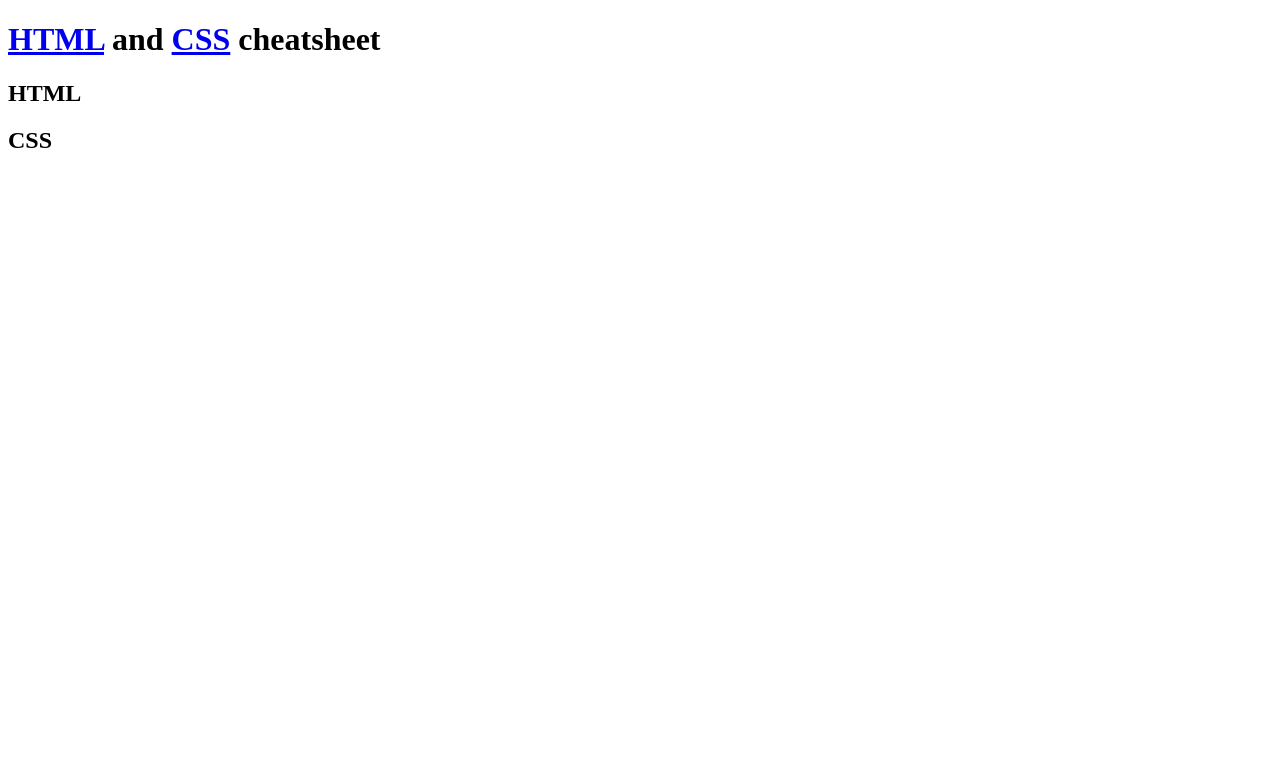
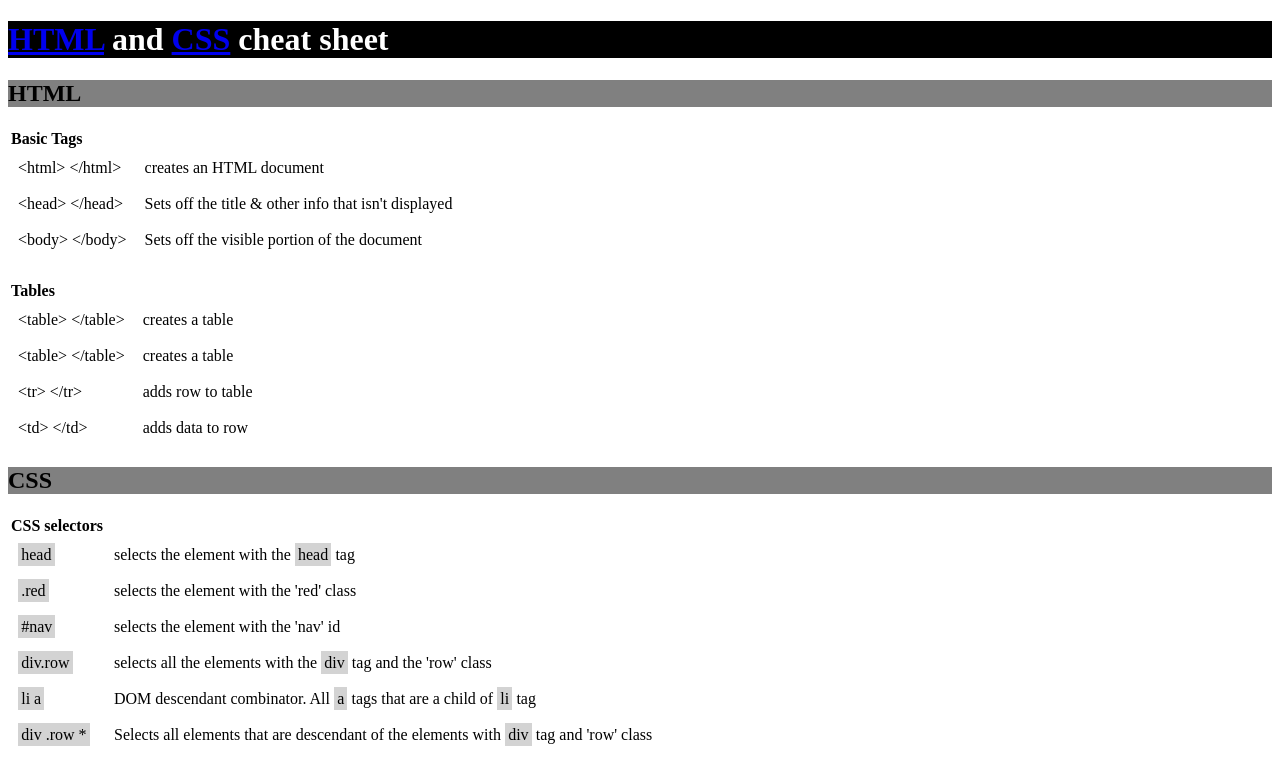
Before and after one commit to pi-weiss/html-css-cheatsheet, a plain HTML site: page index.html in a window 1280 px wide. Drawn offline with Linux system fonts and the light colour scheme; a web font is replaced by a local one.

Commit message:
Add some styling rules and content

```diff
--- a/index.html
+++ b/index.html
@@ -1,26 +1,167 @@
 <!DOCTYPE html>
 <html>
     <head>
-        <title>HTML and CSS cheatsheet</title>
+        <title>HTML and CSS cheat sheet</title>
         <link href="style.css" type="text/css" rel="stylesheet">
     </head>
     <body>
-        <header>
-            <h1><a href="#html">HTML</a> and <a href="#css">CSS</a> cheatsheet</h1>
+        <header class="title">
+            <h1><a href="#html">HTML</a> and <a href="#css">CSS</a> cheat sheet</h1>
         </header>
         <!-- HTML section -->
-        <h2 id="html">
-            HTML
-        </h2>
-        <p>
-
-        </p>
+        <section id="html">
+            <h2  class="subtitle">
+                HTML
+            </h2>
+            <div id="basic-tags">
+                <table>
+                    <thead>
+                        <tr>
+                            <th rowspan="2">
+                                Basic Tags
+                            </th>
+                        </tr>
+                    </thead>
+                    <tbody>
+                        <tr>
+                            <td>
+                                &lt;html&gt; &lt;/html&gt;
+                            </td>
+                            <td>
+                                creates an HTML document
+                            </td>
+                        </tr>
+                        <tr>
+                            <td>
+                                &lt;head&gt; &lt;/head&gt;
+                            </td>
+                            <td>
+                                Sets off the title & other info that isn't displayed
+                            </td>
+                        </tr>
+                        <tr>
+                            <td>
+                                &lt;body&gt; &lt;/body&gt;
+                            </td>
+                            <td>
+                                Sets off the visible portion of the document
+                            </td>
+                        </tr>
+                    </tbody>
+                </table>
+            </div>
+            <div id="tables">
+                <table>
+                    <thead>
+                        <tr>
+                            <th rowspan="2">
+                                Tables
+                            </th>
+                        </tr>
+                    </thead>
+                    <tbody>
+                        <tr>
+                            <td>
+                                &lt;table&gt; &lt;/table&gt;
+                            </td>
+                            <td>
+                                creates a table
+                            </td>
+                        </tr>
+                        <tr>
+                            <td>
+                                &lt;table&gt; &lt;/table&gt;
+                            </td>
+                            <td>
+                                creates a table
+                            </td>
+                        </tr>
+                        <tr>
+                            <td>
+                                &lt;tr&gt; &lt;/tr&gt;
+                            </td>
+                            <td>
+                                adds row to table
+                            </td>
+                        </tr>
+                        <tr>
+                            <td>
+                                &lt;td&gt; &lt;/td&gt;
+                            </td>
+                            <td>
+                                adds data to row
+                            </td>
+                        </tr>
+                    </tbody>
+                </table>
+            </div>
+        </section>
         <!-- CSS section -->
-        <h2 id="css">
-            CSS
-        </h2>
-        <p>
-
-        </p>
+        <section id="css">
+            <h2 class="subtitle">
+                CSS
+            </h2>
+            <div id="css-selectors" class="selector">
+                <table>
+                    <thead>
+                        <tr>
+                            <th rowspan="2">
+                                CSS selectors
+                            </th>
+                        </tr>
+                    </thead>
+                    <tbody>
+                        <tr>
+                            <td>
+                                <a>head</a>
+                            </td>
+                            <td>
+                                selects the element with the <a>head</a> tag
+                            </td>
+                        </tr>
+                        <tr>
+                            <td>
+                                <a>.red</a>
+                            </td>
+                            <td>
+                                selects the element with the 'red' class
+                            </td>
+                        </tr>
+                        <tr>
+                            <td>
+                                <a>#nav</a>
+                            </td>
+                            <td>
+                                selects the element with the 'nav' id
+                            </td>
+                        </tr>
+                        <tr>
+                            <td>
+                                <a>div.row</a>
+                            </td>
+                            <td>
+                                selects all the elements with the <a>div</a> tag and the 'row' class
+                            </td>
+                        </tr>
+                        <tr>
+                            <td>
+                                <a>li a</a>
+                            </td>
+                            <td>
+                                DOM descendant combinator. All <a>a</a> tags that are a child of <a>li</a> tag
+                            </td>
+                        </tr>
+                        <tr>
+                            <td>
+                                <a>div .row *</a>
+                            </td>
+                            <td>
+                                Selects all elements that are descendant of the elements with <a>div</a> tag and 'row' class
+                            </td>
+                        </tr>
+                    </tbody>
+                </table>
+            </div>
+        </section>
     </body>
 </html>
--- a/style.css
+++ b/style.css
@@ -0,0 +1,62 @@
+@font-face {
+    font-family: 'Space Mono';
+    font-style: normal;
+    font-weight: 400;
+    font-display: swap;
+    src: url(https://fonts.gstatic.com/s/spacemono/v10/i7dPIFZifjKcF5UAWdDRYEF8RQ.woff2) format('woff2');
+    unicode-range: U+0000-00FF, U+0131, U+0152-0153, U+02BB-02BC, U+02C6, U+02DA, U+02DC, U+2000-206F, U+2074, U+20AC, U+2122, U+2191, U+2193, U+2212, U+2215, U+FEFF, U+FFFD;
+}
+
+@font-face {
+    font-family: 'Work Sans';
+    font-style: normal;
+    font-weight: 400;
+    font-display: swap;
+    src: url(https://fonts.gstatic.com/s/worksans/v16/QGYsz_wNahGAdqQ43Rh_fKDp.woff2) format('woff2');
+    unicode-range: U+0000-00FF, U+0131, U+0152-0153, U+02BB-02BC, U+02C6, U+02DA, U+02DC, U+2000-206F, U+2074, U+20AC, U+2122, U+2191, U+2193, U+2212, U+2215, U+FEFF, U+FFFD;
+}
+
+@font-face {
+    font-family: 'Work Sans';
+    font-style: normal;
+    font-weight: 500;
+    font-display: swap;
+    src: url(https://fonts.gstatic.com/s/worksans/v16/QGYsz_wNahGAdqQ43Rh_fKDp.woff2) format('woff2');
+    unicode-range: U+0000-00FF, U+0131, U+0152-0153, U+02BB-02BC, U+02C6, U+02DA, U+02DC, U+2000-206F, U+2074, U+20AC, U+2122, U+2191, U+2193, U+2212, U+2215, U+FEFF, U+FFFD;
+}
+
+@font-face {
+    font-family: 'Work Sans';
+    font-style: normal;
+    font-weight: 800;
+    font-display: swap;
+    src: url(https://fonts.gstatic.com/s/worksans/v16/QGYsz_wNahGAdqQ43Rh_fKDp.woff2) format('woff2');
+    unicode-range: U+0000-00FF, U+0131, U+0152-0153, U+02BB-02BC, U+02C6, U+02DA, U+02DC, U+2000-206F, U+2074, U+20AC, U+2122, U+2191, U+2193, U+2212, U+2215, U+FEFF, U+FFFD;
+}
+
+* {
+    font-family: 'Work Sans';
+}
+
+.title {
+    color: white;
+    background-color: black;
+}
+
+.subtitle {
+    background-color: gray;
+}
+
+table {
+      text-align: left;
+      margin-bottom: 20px;
+}
+
+td {
+    padding: 0.5em;
+}
+
+table a {
+    background-color: lightgray;
+    padding: 0.2em;
+}
```
